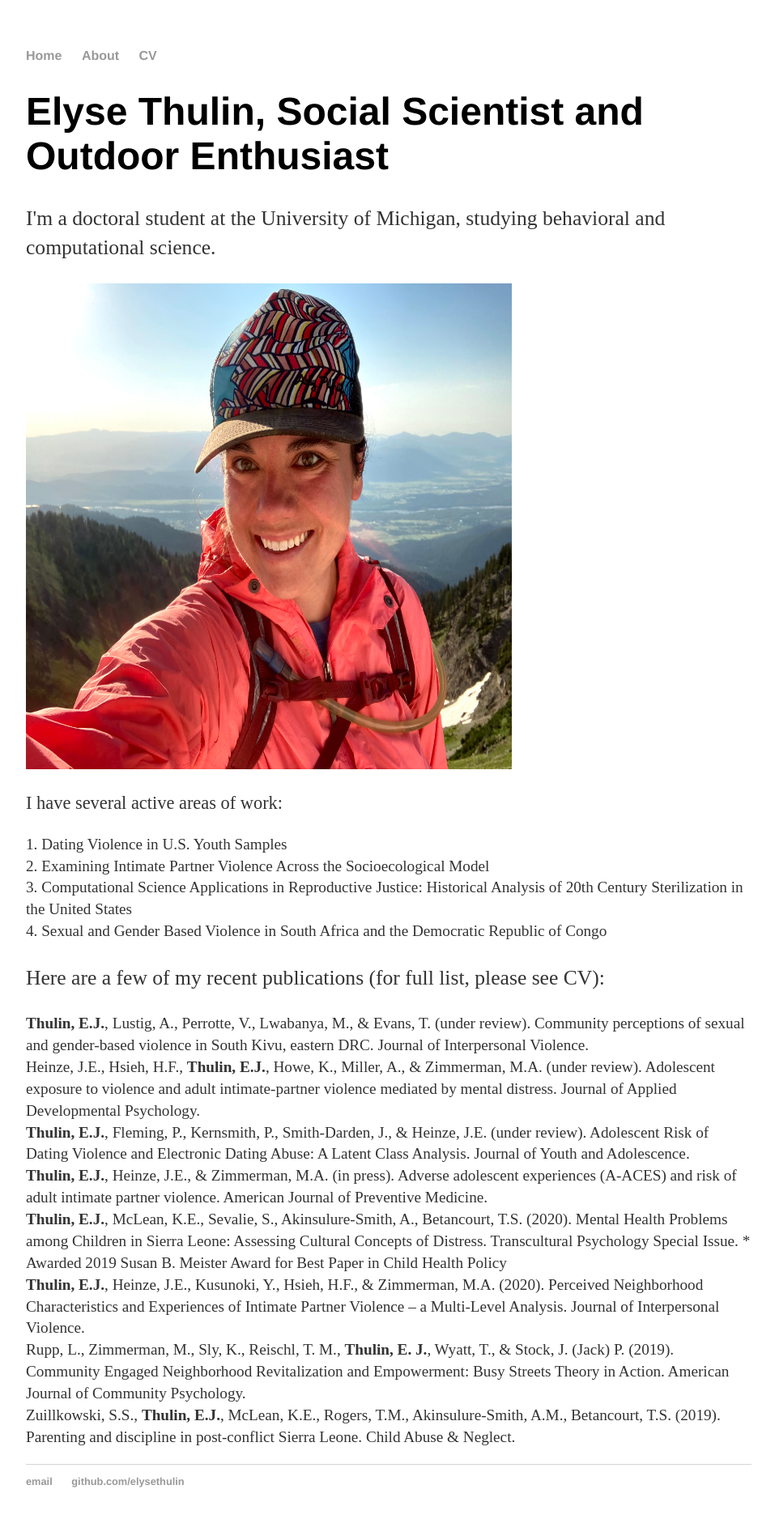
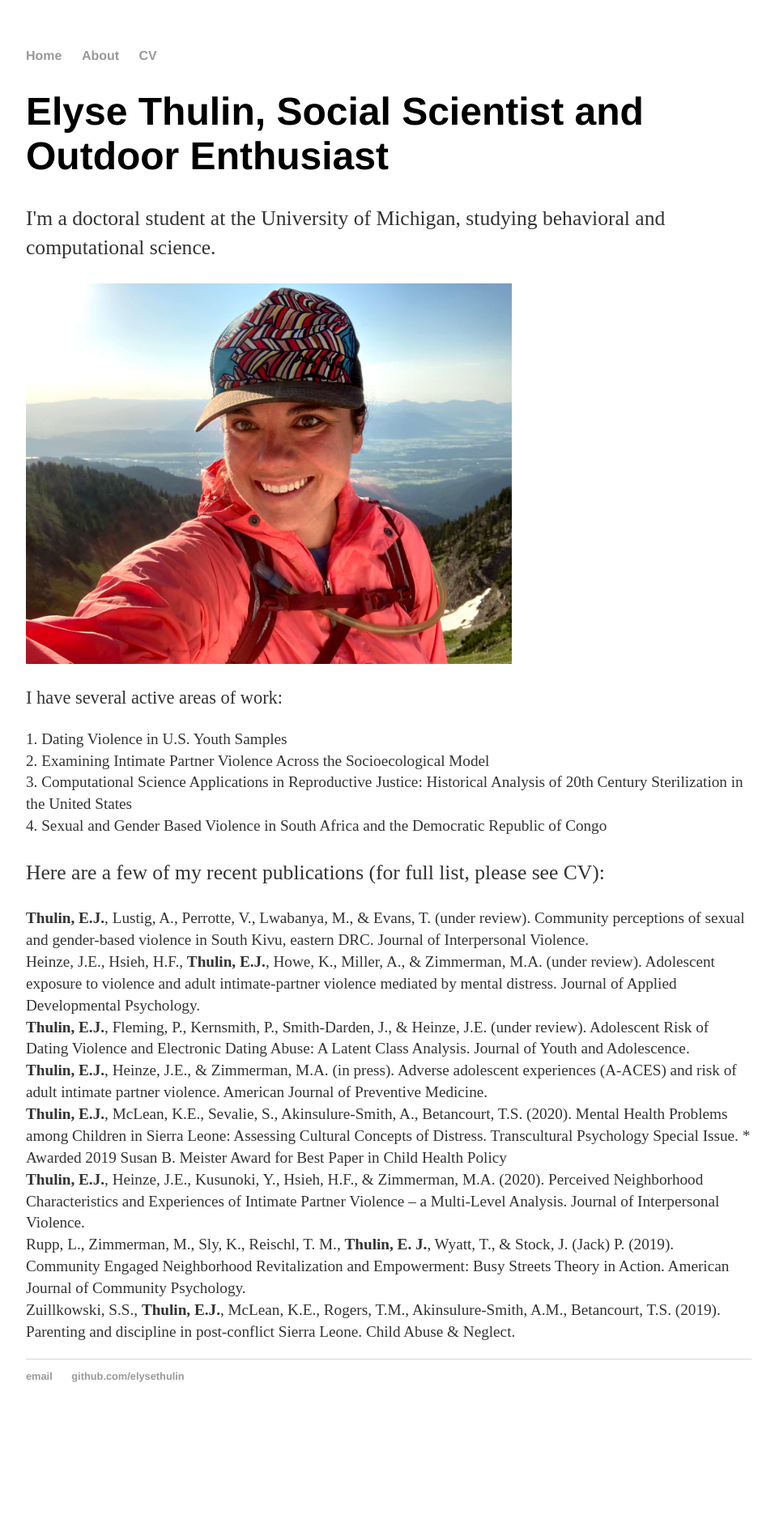
Before and after one commit to elysethulin/elysethulin.github.io, a Jekyll site: the page built from index.html, in a window 1280 px wide. Shown: the whole page at 81% size, without its empty margins (160-1117 px from the left). Built offline with Jekyll 4.4.1, drawn with Linux system fonts in a browser that asks for light colours; after the commit the page ends 1767 px from its top, so only the background shows below that.

Commit message:
Update index.html

```diff
--- a/index.html
+++ b/index.html
@@ -5,7 +5,7 @@
 <div class="blurb">
 	<h1>Elyse Thulin, Social Scientist and Outdoor Enthusiast</h1>
 		<p style="font-size:160%;">I'm a doctoral student at the University of Michigan, studying behavioral and computational science.</p>
-		<img src="IMG_0163.jpg" alt="text descriptor" width="600" height="600">
+		<img src="IMG_0163.jpg" alt="text descriptor" width="600" height="470">
 		<p style="font-size:140%;">I have several active areas of work:
 			<p style="font-size:120%;"> 1. Dating Violence in U.S. Youth Samples
 			<br> 2. Examining Intimate Partner Violence Across the Socioecological Model
```
